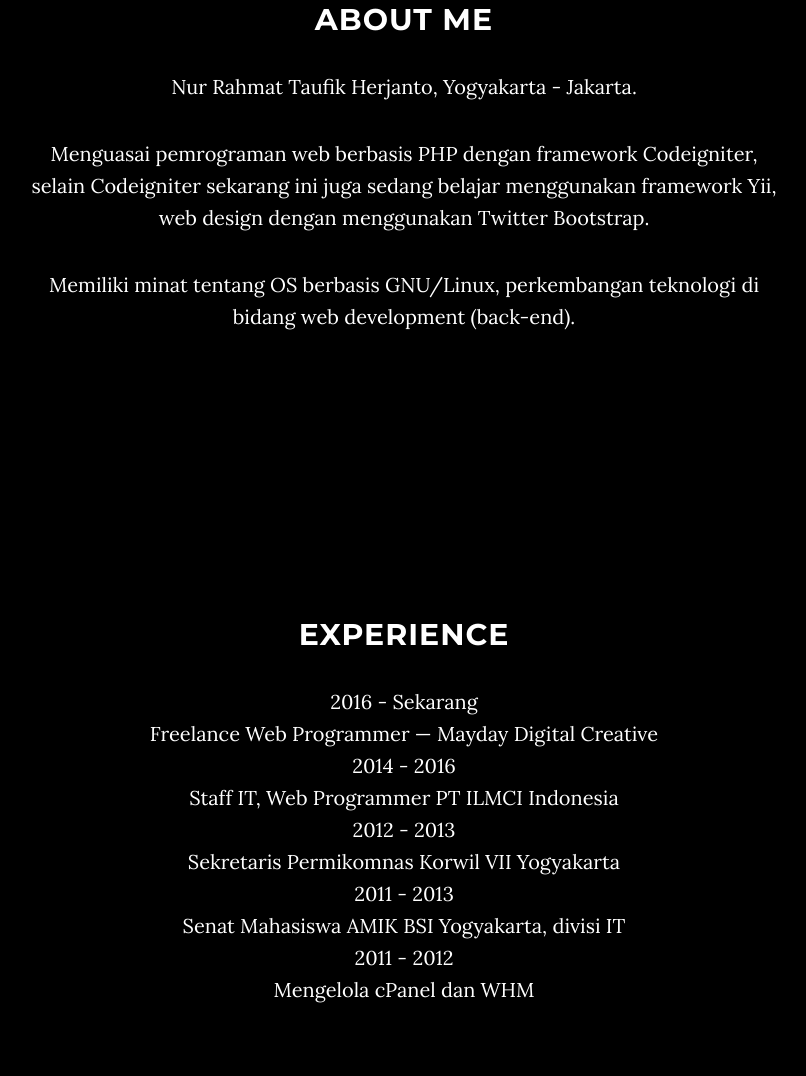
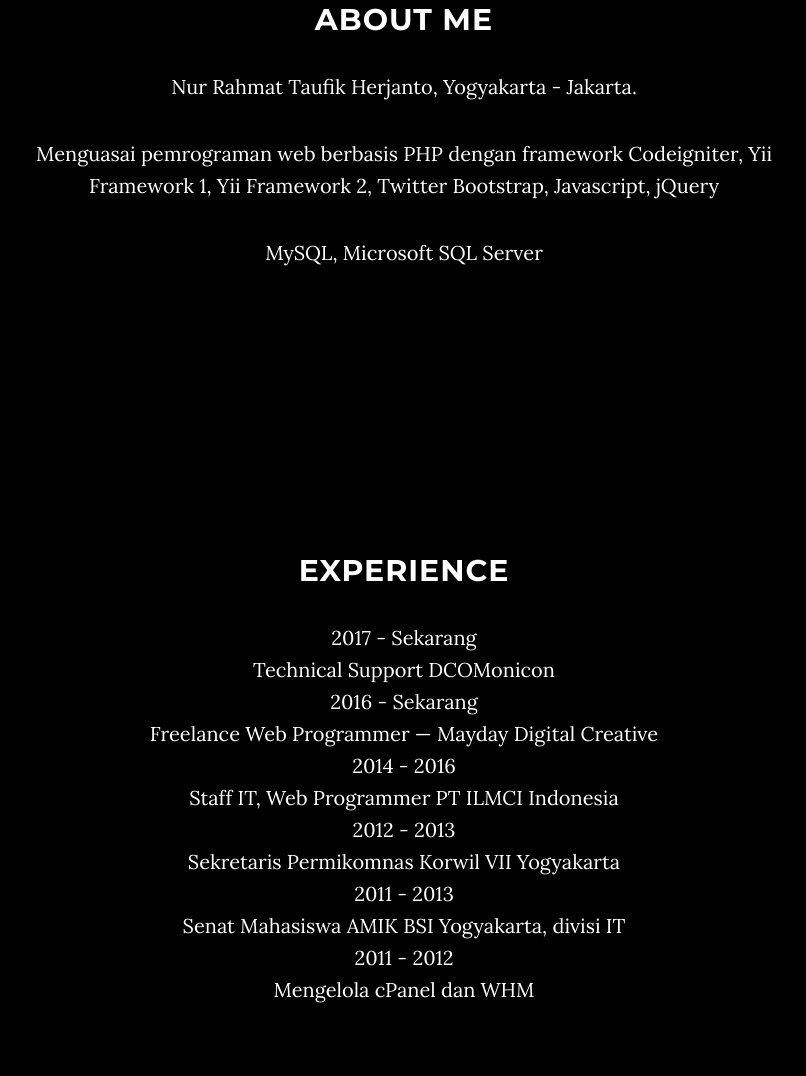
Before and after one commit to taufikherjanto/taufikherjanto.github.io, a plain HTML site: page index.html in a window 1280 px wide. Shown: the part 1047-2123 px from the top of the page, without its empty margins (236-1042 px from the left). Drawn offline with Linux system fonts and the light colour scheme; some packages are replaced by stand-ins of ours.

Commit message:
Update index.html

```diff
--- a/index.html
+++ b/index.html
@@ -94,8 +94,8 @@
             <div class="col-lg-8 col-lg-offset-2">
                 <h2>About Me</h2>
                 <p>Nur Rahmat Taufik Herjanto, Yogyakarta - Jakarta.</p>
-				<p>Menguasai pemrograman web berbasis PHP dengan framework Codeigniter, selain Codeigniter sekarang ini juga sedang belajar menggunakan framework Yii, web design dengan menggunakan Twitter Bootstrap.</p>
-<p>Memiliki minat tentang OS berbasis GNU/Linux, perkembangan teknologi di bidang web development (back-end).</p>
+				<p>Menguasai pemrograman web berbasis PHP dengan framework Codeigniter, Yii Framework 1, Yii Framework 2, Twitter Bootstrap, Javascript, jQuery</p>
+<p>MySQL, Microsoft SQL Server<p>
             </div>
         </div>
     </section>
@@ -106,6 +106,7 @@
 			<div class="col-lg-8 col-lg-offset-2">
 				<h2>Experience</h2>
 				<p>
+					2017 - Sekarang<br> Technical Support DCOMonicon<br>
 					2016 - Sekarang<br> Freelance Web Programmer &mdash; Mayday Digital Creative<br>
                                         2014 - 2016<br> Staff IT, Web Programmer PT ILMCI Indonesia<br>
 					2012 - 2013<br> Sekretaris Permikomnas Korwil VII Yogyakarta<br>
```
